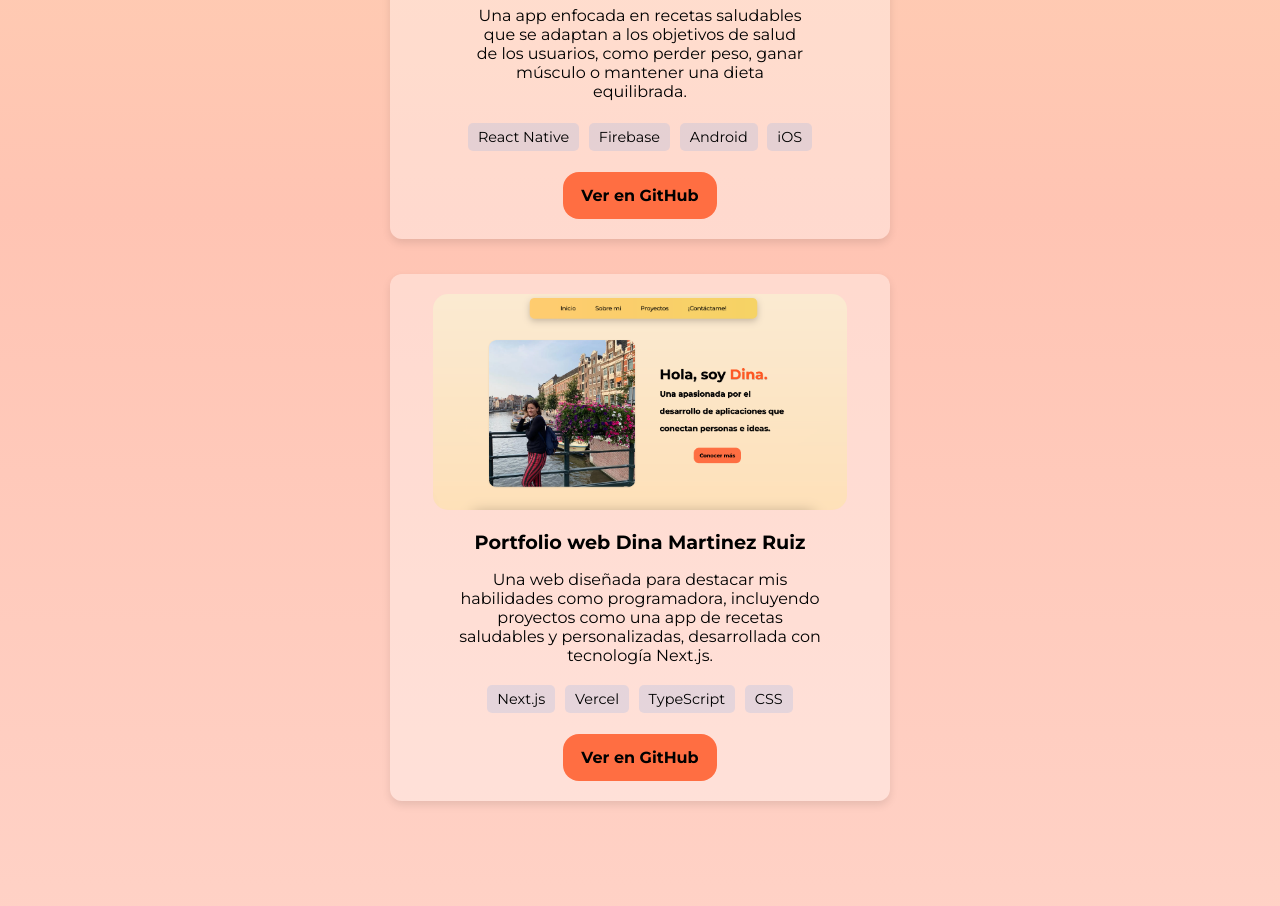
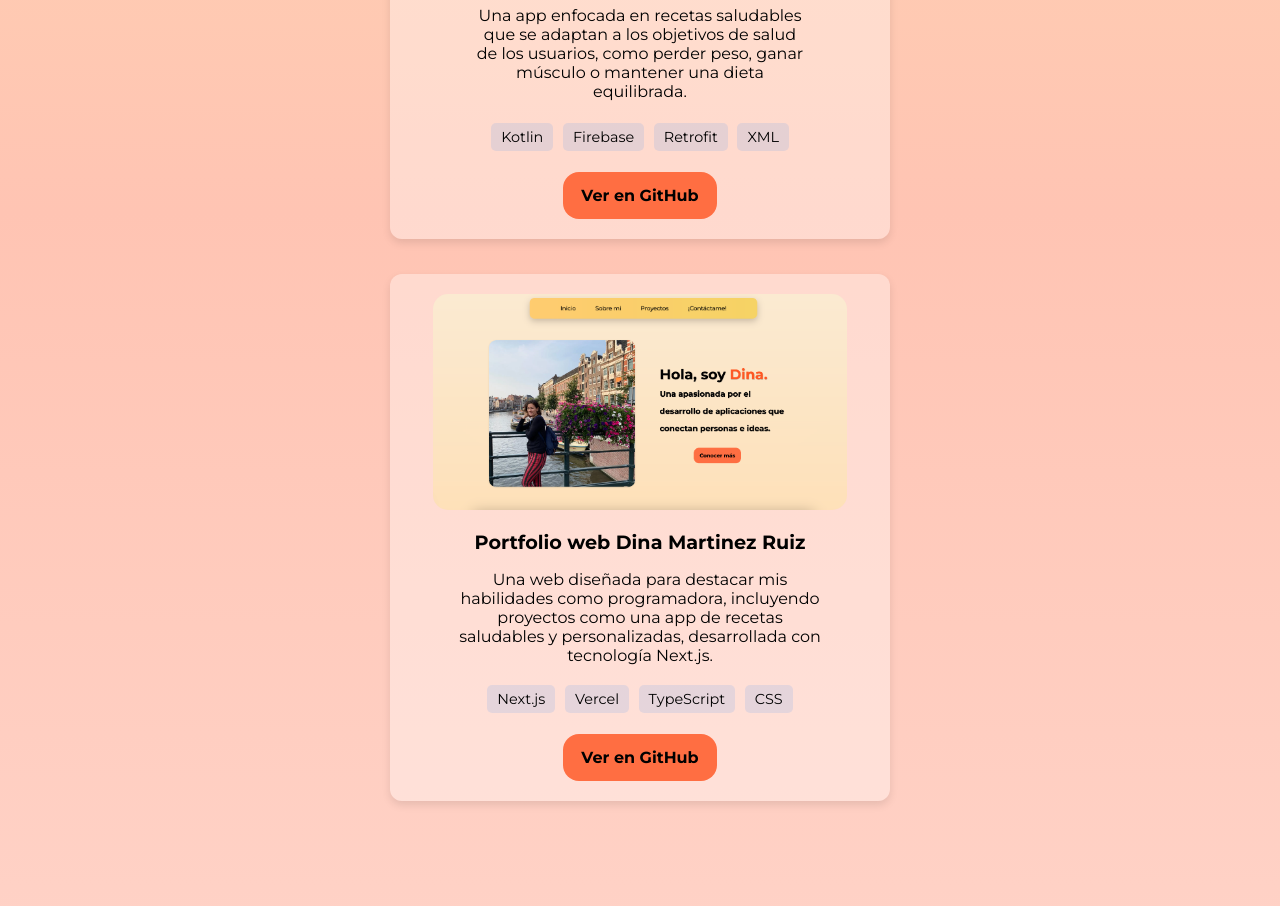
Before and after one commit to LavryDam/my-portfolio-web, a Next.js app: page / in a window 1280 px wide. Shown: the part 1660-2566 px from the top of the page. Built offline with nearby package versions, Linux system fonts and the light colour scheme.

Commit message:
fix: lenguages

```diff
--- a/app/proyectos/project.tsx
+++ b/app/proyectos/project.tsx
@@ -25,10 +25,10 @@ function ProyectosPage() {
                         Una app enfocada en recetas saludables que se adaptan a los objetivos de salud de los usuarios, como perder peso, ganar músculo o mantener una dieta equilibrada.
                     </p>
                     <ul className="tecnologias">
-                        <li>React Native</li>
+                        <li>Kotlin</li>
                         <li>Firebase</li>
-                        <li>Android</li>
-                        <li>iOS</li>
+                        <li>Retrofit</li>
+                        <li>XML</li>
                     </ul>
                     <Link
                         href="https://github.com/LavryDam/AppHealthyRecipes.git"
```
